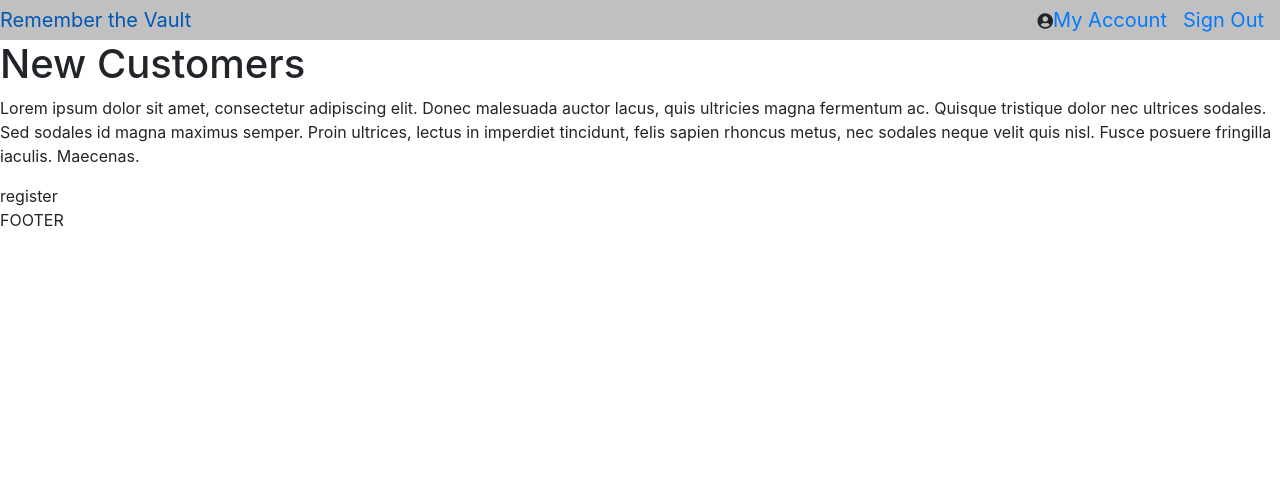
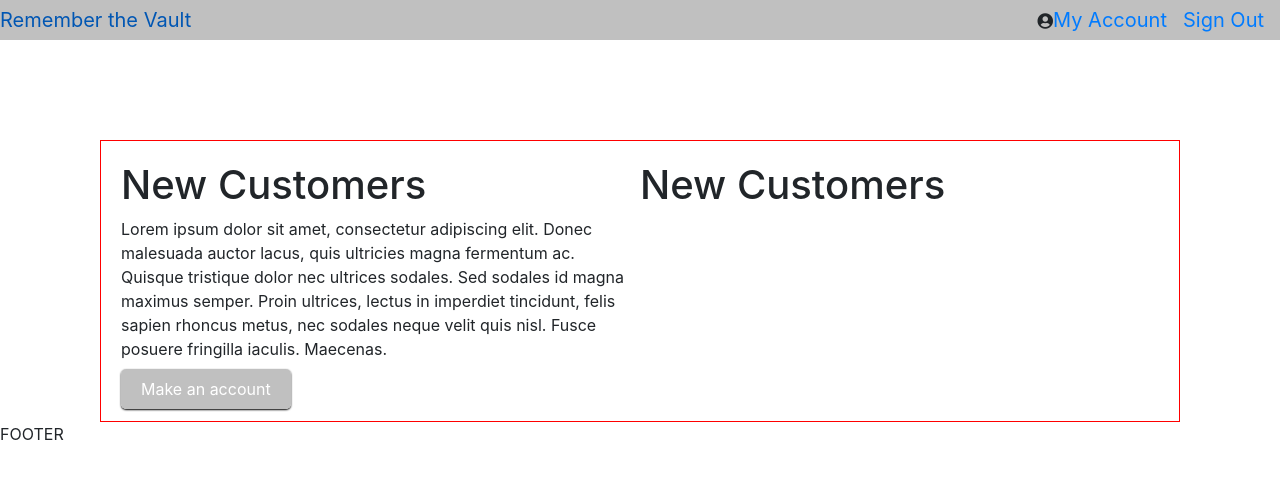
Before and after one commit to elaine-drum-female/Remember-the-Vault-Project-3, a React (Create React App) app in the folder client/: page /register_login in a window 1280 px wide. Shown: the top 478 px of the page. Built offline with nearby package versions, Linux system fonts and the light colour scheme.

Commit message:
Added back in MyButton Component

```diff
--- a/client/src/components/Register_Login/index.js
+++ b/client/src/components/Register_Login/index.js
@@ -1,5 +1,7 @@
 import React from 'react';
+import MyButton from "../utils/button";
 
+import "./style.css";
 
 const RegisterLogin = () => {
     return (
@@ -8,13 +10,17 @@ const RegisterLogin = () => {
                 <div className="left">
                     <h1> New Customers</h1>
                     <p>Lorem ipsum dolor sit amet, consectetur adipiscing elit. Donec malesuada auctor lacus, quis ultricies magna fermentum ac. Quisque tristique dolor nec ultrices sodales. Sed sodales id magna maximus semper. Proin ultrices, lectus in imperdiet tincidunt, felis sapien rhoncus metus, nec sodales neque velit quis nisl. Fusce posuere fringilla iaculis. Maecenas.</p>
+                    <MyButton
+                        type="default"
+                        title="Make an account"
+                        linkTo="/register"
 
+                    />
                 </div>
                 <div className="right">
-
+                    <h1>New Customers</h1>
                 </div>
             </div>
-            register
         </div>
     );
 };
```
